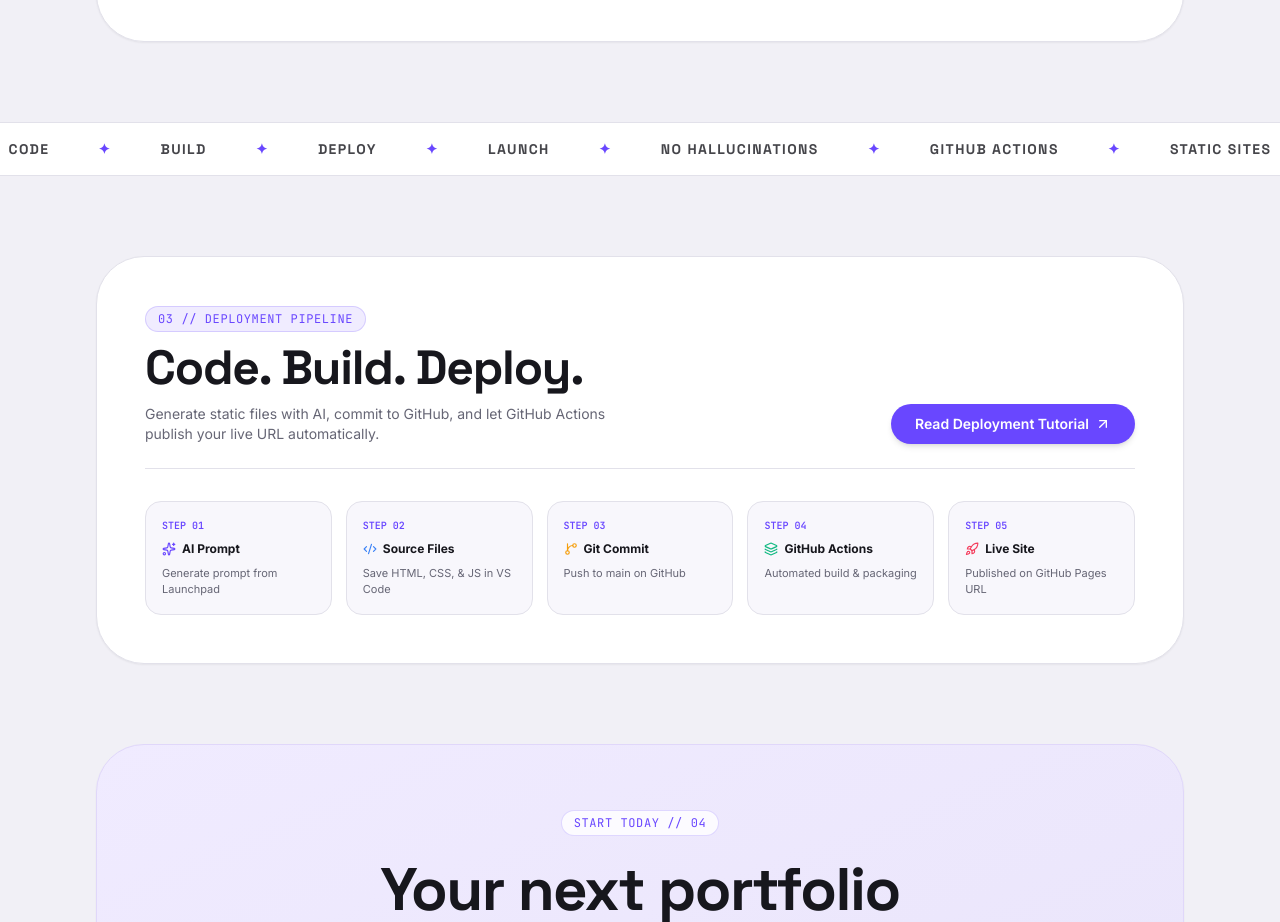
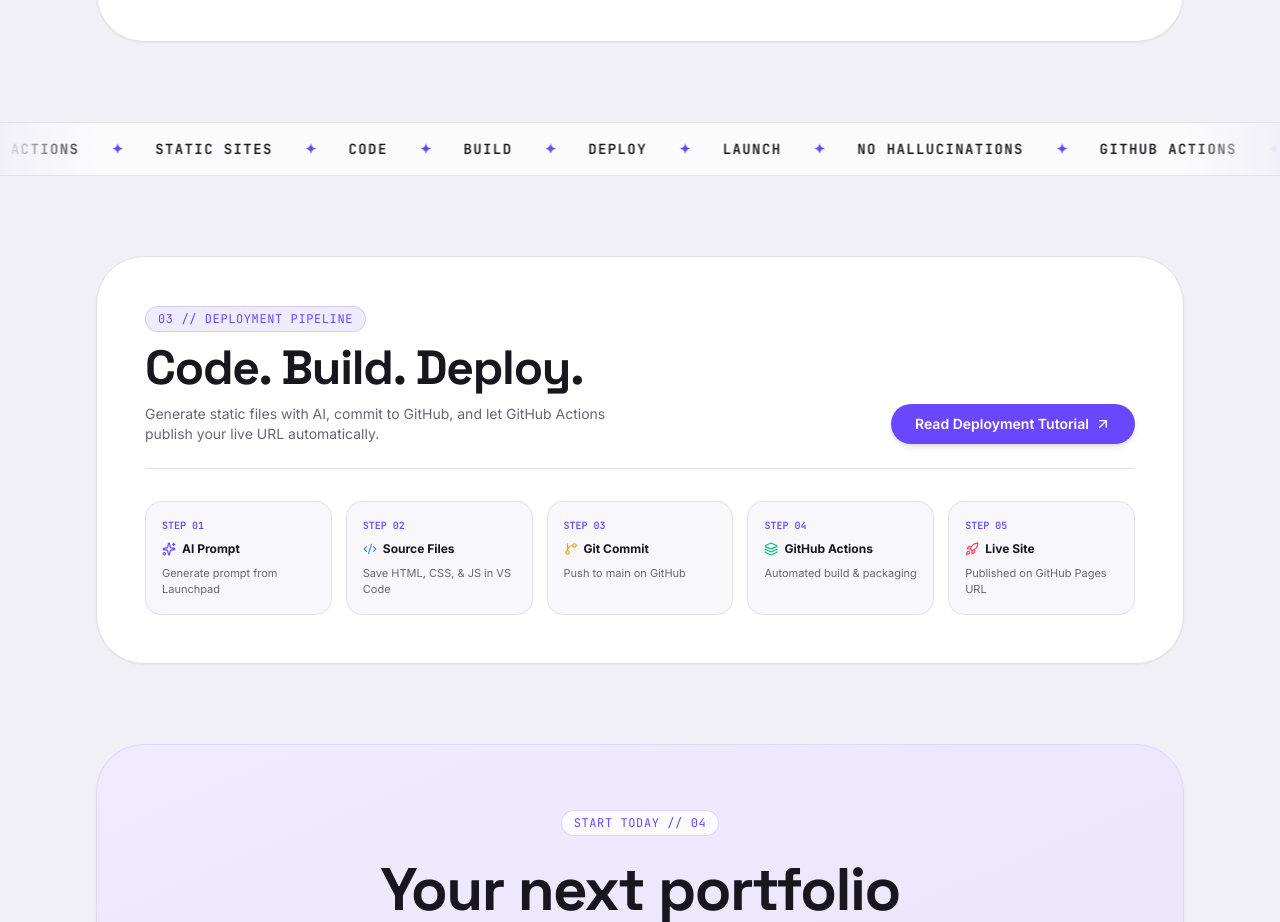
Before and after one commit to jczamora-git/jzportfolio-gen, a Vue app: page / in a window 1280 px wide. Shown: the part 2432-3354 px from the top of the page. Built offline with nearby package versions, Linux system fonts and the light colour scheme.

Commit message:
feat(ui): replace static ticker ribbon with reverse running marquee

```diff
--- a/src/views/LandingView.vue
+++ b/src/views/LandingView.vue
@@ -856,23 +856,9 @@ onBeforeUnmount(() => {
         </div>
       </section>
 
-      <!-- FULL-WIDTH TICKER RIBBON -->
-      <div class="w-full bg-white dark:bg-[#161822] border-y border-[#E2E1EA] dark:border-[#242738] py-4 overflow-hidden transition-colors">
-        <div class="flex items-center justify-around gap-8 text-xs sm:text-sm font-display font-bold uppercase tracking-widest text-[#17171D]/80 dark:text-white/80 whitespace-nowrap">
-          <span>CODE</span>
-          <span class="text-[#6947FF] dark:text-[#805EFF]">✦</span>
-          <span>BUILD</span>
-          <span class="text-[#6947FF] dark:text-[#805EFF]">✦</span>
-          <span>DEPLOY</span>
-          <span class="text-[#6947FF] dark:text-[#805EFF]">✦</span>
-          <span>LAUNCH</span>
-          <span class="text-[#6947FF] dark:text-[#805EFF]">✦</span>
-          <span>NO HALLUCINATIONS</span>
-          <span class="text-[#6947FF] dark:text-[#805EFF]">✦</span>
-          <span>GITHUB ACTIONS</span>
-          <span class="text-[#6947FF] dark:text-[#805EFF]">✦</span>
-          <span>STATIC SITES</span>
-        </div>
+      <!-- FULL-WIDTH ANIMATED TICKER RIBBON (REVERSE DIRECTION) -->
+      <div class="w-full">
+        <TextMarquee speed="normal" direction="right" />
       </div>
 
       <!-- SECTION D — DEPLOYMENT STORYTELLING: Code. Build. Deploy. -->
```
